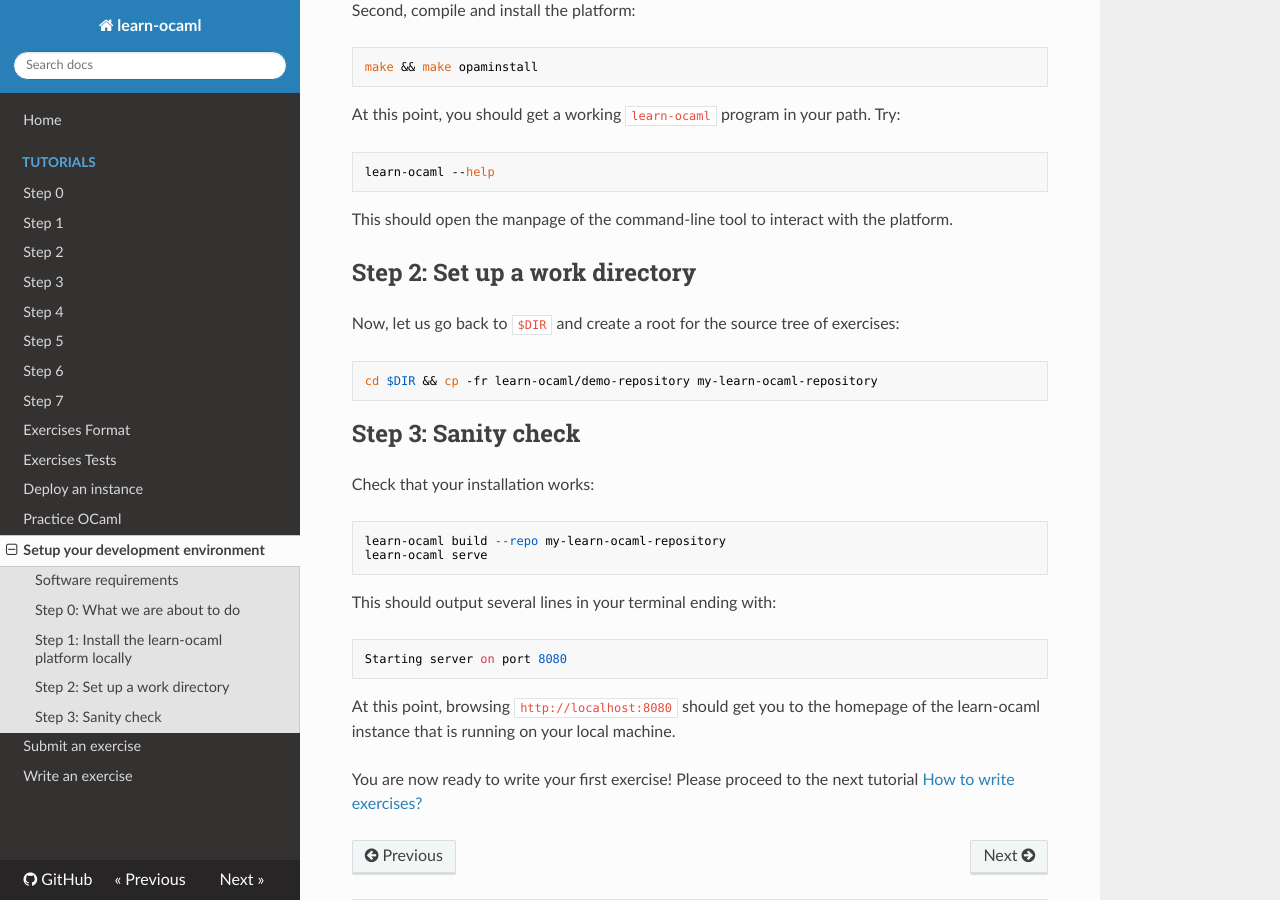
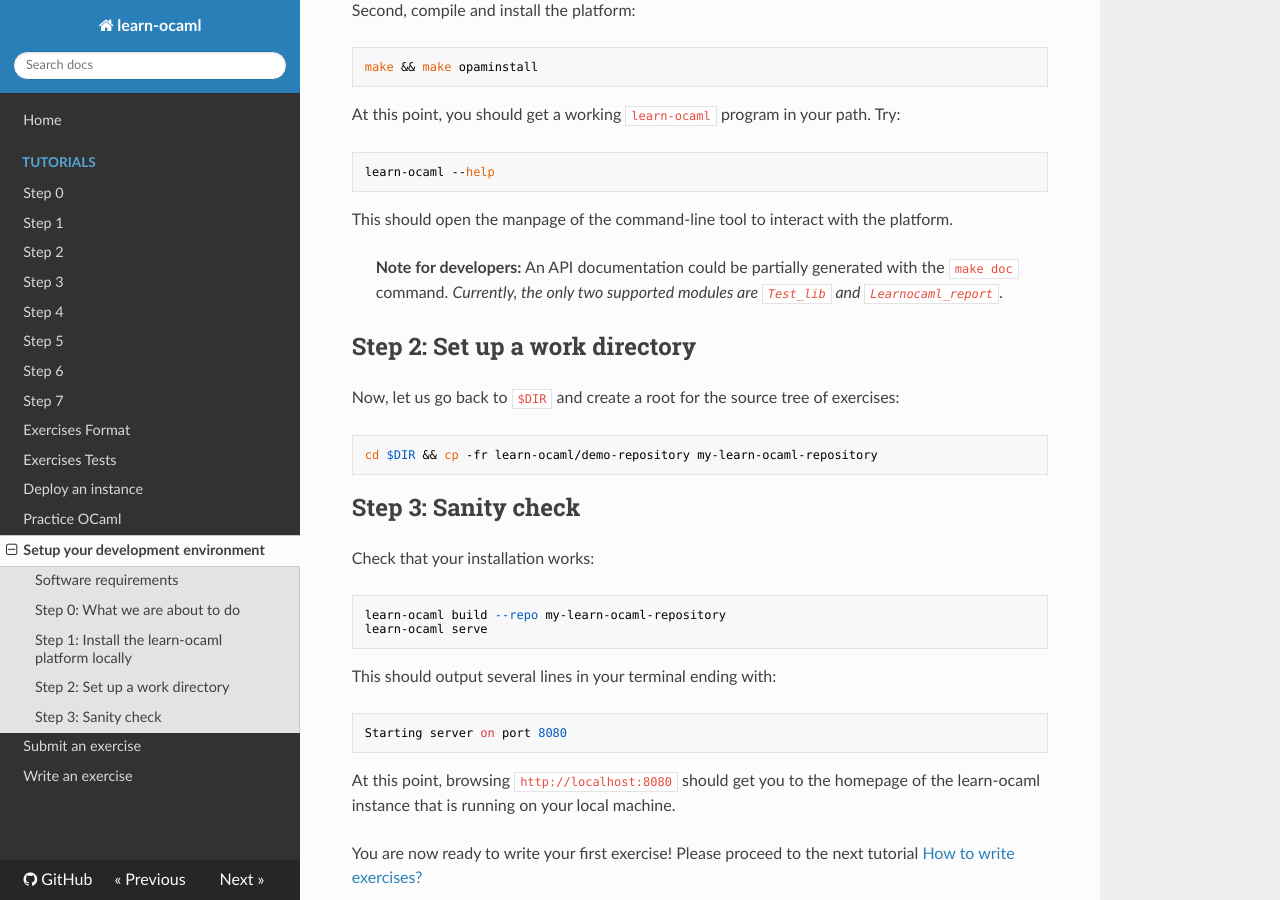
Before and after one commit to ocaml-sf/learn-ocaml, an MkDocs documentation site: the page built from docs/howto-setup-exercise-development-environment.md, in a window 1280 px wide and 900 px high, scrolled down 1533 px. Built offline with MkDocs 1.6.1, drawn with Linux system fonts in a browser that asks for light colours; nearby versions of some CDN libraries.

Commit message:
docs: add a note about the `make doc` command

````diff
--- a/docs/howto-setup-exercise-development-environment.md
+++ b/docs/howto-setup-exercise-development-environment.md
@@ -47,42 +47,54 @@
 We assume that the current directory is `$DIR`.
 
 First, clone the current learn-ocaml source tree:
+
 ```
 git clone git@github.com:ocaml-sf/learn-ocaml.git && cd learn-ocaml
 ```
 
 If you do not have a GitHub account, do instead:
+
 ```
 git clone https://github.com/ocaml-sf/learn-ocaml.git && cd learn-ocaml
 ```
 
 Get an opam environment (a.k.a "switch") with the learn-ocaml dependencies
 ready:
+
 ```
 opam switch create . --deps-only --locked
 opam install opam-installer
 eval $(opam env)
 ```
+
 (Alternatively, use `opam install . --deps-only` to install the dependencies in
 your current opam switch, without creating a dedicated one.)
 
 
 Second, compile and install the platform:
+
 ```
 make && make opaminstall
 ```
 
 At this point, you should get a working `learn-ocaml` program in
 your path. Try:
+
 ```
 learn-ocaml --help
 ```
+
 This should open the manpage of the command-line tool to interact
 with the platform.
+
+> **Note for developers:**
+> An API documentation could be partially generated with the `make doc` command.
+> _Currently, the only two supported modules are `Test_lib` and `Learnocaml_report`_.
 
 ## Step 2: Set up a work directory
 
 Now, let us go back to `$DIR` and create a root for the source tree of exercises:
+
 ```
 cd $DIR && cp -fr learn-ocaml/demo-repository my-learn-ocaml-repository
 ```
@@ -90,12 +102,14 @@
 ## Step 3: Sanity check
 
 Check that your installation works:
+
 ```
 learn-ocaml build --repo my-learn-ocaml-repository
 learn-ocaml serve
 ```
 
 This should output several lines in your terminal ending with:
+
 ```
 Starting server on port 8080
 ```
````
